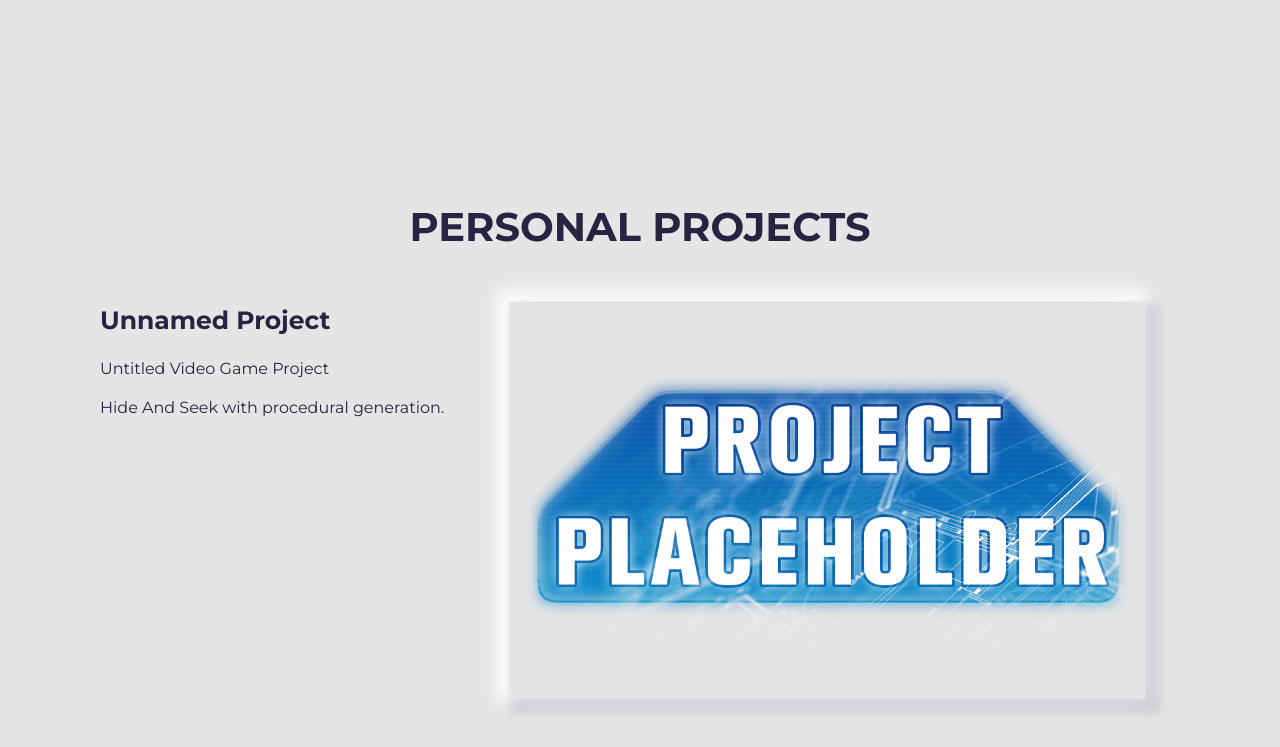
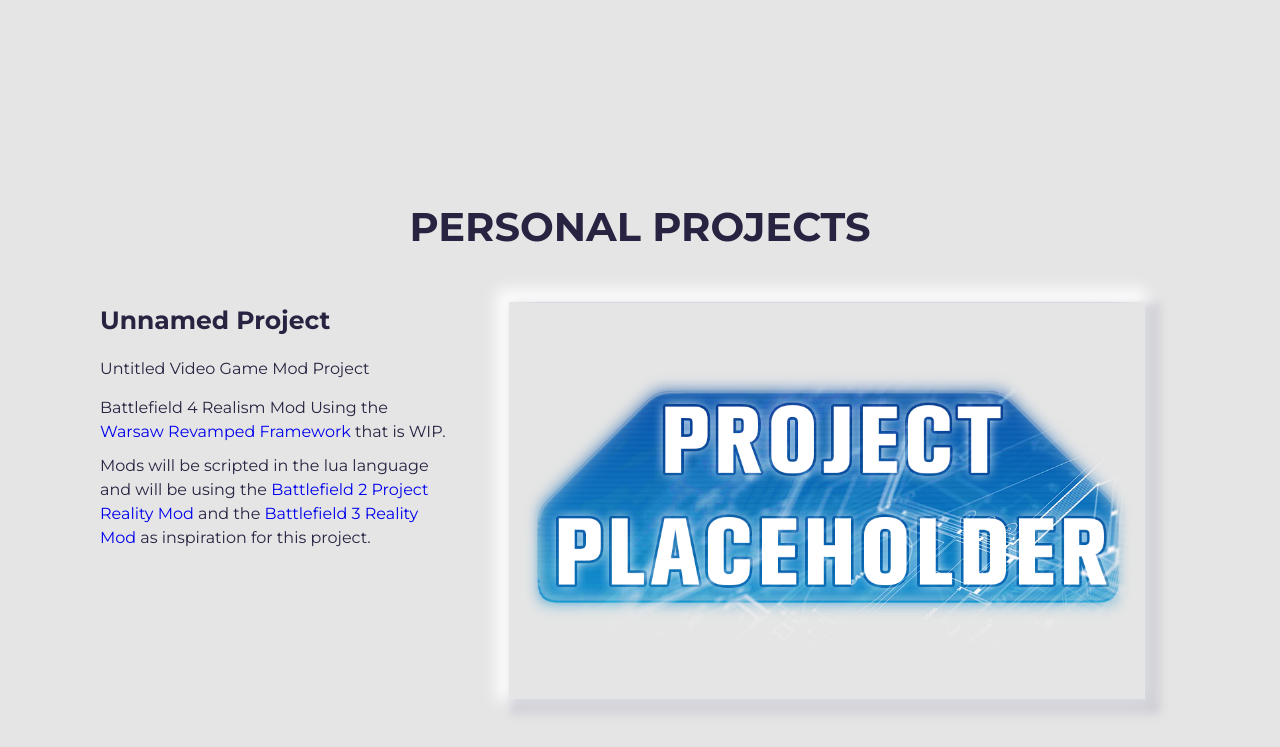
Before and after one commit to whitezom7/Old-Portfolio, a plain HTML site: page index.html in a window 1280 px wide. Shown: the part 1963-2710 px from the top of the page. Drawn offline with Linux system fonts and the light colour scheme.

Commit message:
changed project

```diff
--- a/index.html
+++ b/index.html
@@ -134,7 +134,7 @@
             </p>
             <p class="about-wrapper__info-text">
               My career aspiration is to become a Game Developer in the VR
-              Industry. Some of my hobbies include <a href="./blog" target="_blank"> Game Development</a>, Video
+              Industry. Some of my hobbies include <!--<a href="./blog" target="_blank">--> Game Development</a>, Video
               Games, Photography and Bike riding.
             </p>
             <span class="about-wrapper__cta">
@@ -279,9 +279,10 @@
             <div class="project-wrapper__text">
               <h3 class="project-wrapper__text-title">Unnamed Project</h3>
               <p class="project-wrapper__text-info">
-                Untitled Video Game Project
+                Untitled Video Game Mod Project
               </p>
-              <p>Hide And Seek with procedural generation.</p>
+              <p>Battlefield 4 Realism Mod Using the <a href="https://warsaw-revamped.com/">Warsaw Revamped Framework</a> that is WIP.</p>
+              <p>Mods will be scripted in the lua language and will be using the <a href="https://www.realitymod.com/"> Battlefield 2 Project Reality Mod</a> and the <a href="https://bf3reality.com/"> Battlefield 3 Reality Mod </a> as inspiration for this project. </p>
               <div class="project-wrapper__text-btns">
                 <!-- <a
                       href="#"
```
